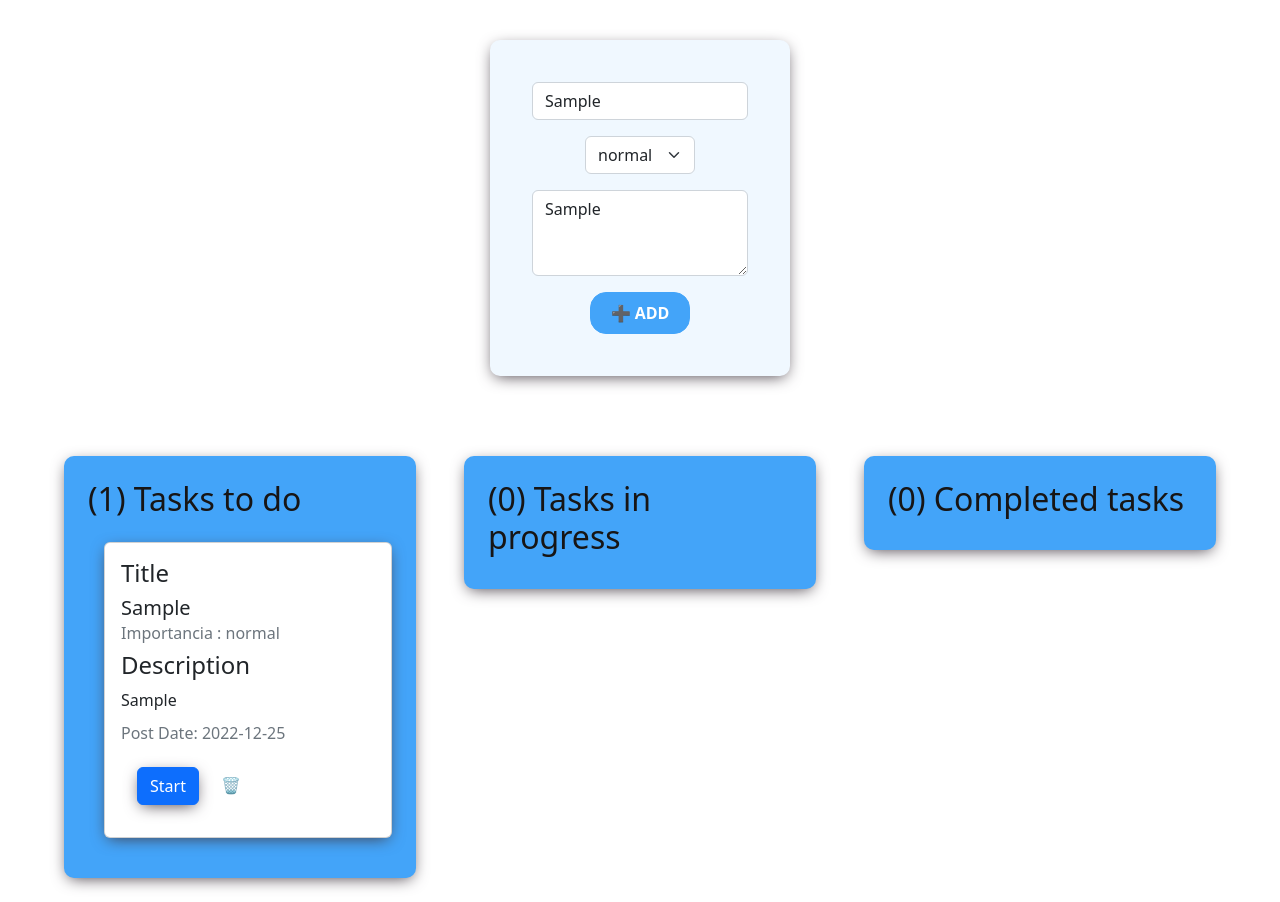
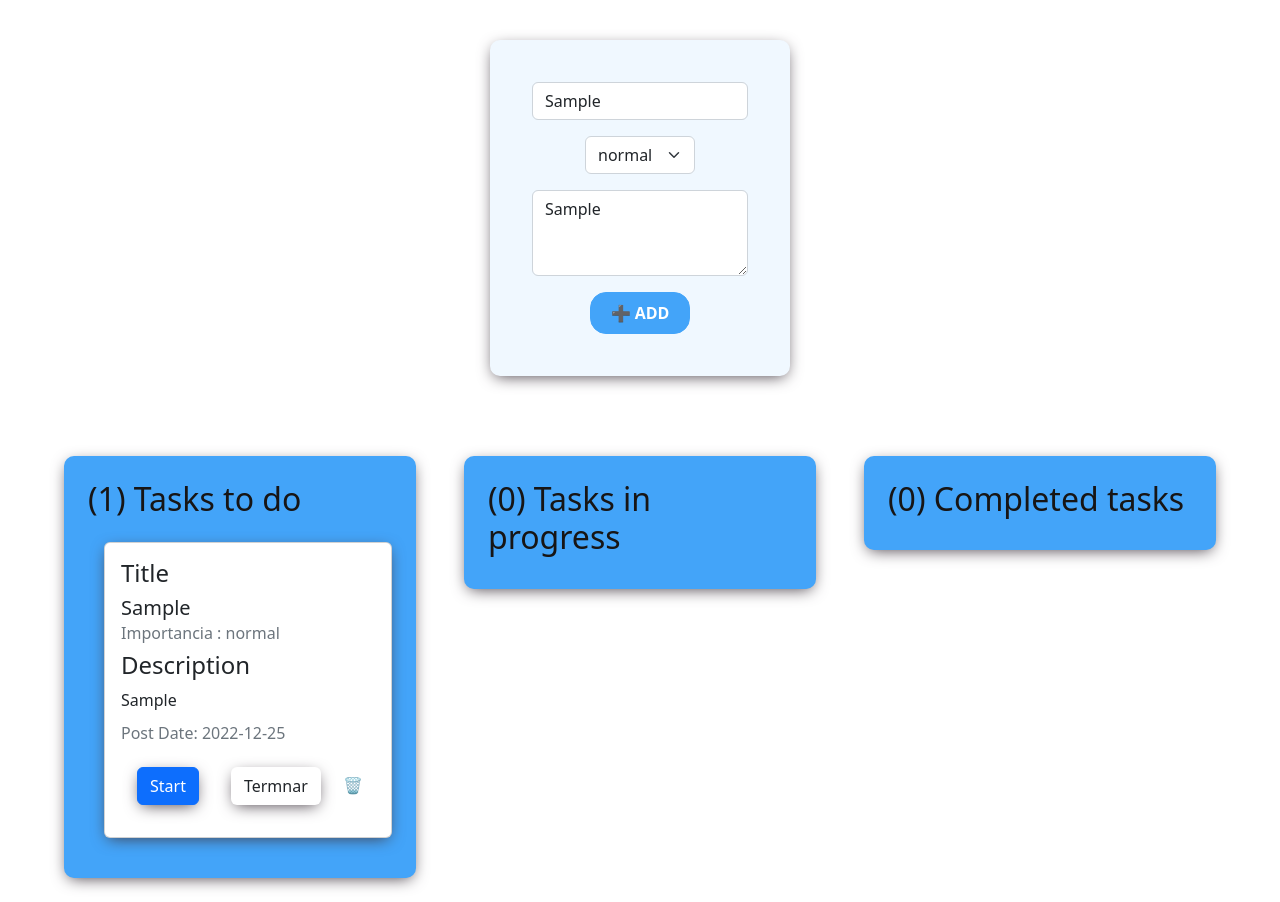
Before and after one commit to MoiFran/TaskManager, a React (Vite) app: page / in a window 1280 px wide. Both pictures are taken after typing "Sample", "Sample" into the empty fields and a click on the button "➕ ADD". Built offline with nearby package versions, Linux system fonts and the light colour scheme.

Commit message:
Update TodoTaskItem.jsx

```diff
--- a/src/components/TodoTaskItem.jsx
+++ b/src/components/TodoTaskItem.jsx
@@ -7,7 +7,7 @@ import Modal from "react-bootstrap/Modal";
 import { useState } from "react";
 import "bootstrap/dist/css/bootstrap.min.css";
 
-export const TodoTaskItem = ({ task, toStart, deleteTask }) => {
+export const TodoTaskItem = ({ task, toStart, deleteTask , finishTask}) => {
   const [show, setShow] = useState(false);
 
   const handleClose = () => {
@@ -23,6 +23,11 @@ export const TodoTaskItem = ({ task, toStart, deleteTask }) => {
 
   const gestorStart = () => {
     toStart(task.id);
+  };
+
+  const gestorTerminar =()=>{
+    finishTask(task.id);
+    console.log("work")
   };
 
   return (
@@ -51,6 +56,11 @@ export const TodoTaskItem = ({ task, toStart, deleteTask }) => {
             >
               Start
             </Button>
+            <Button
+              variant="green"
+              onClick={gestorTerminar}
+              className="btn-start"
+            > Termnar   </Button>
             <button className="btn-delete" onClick={handleShow}>
               🗑
             </button>
@@ -79,6 +89,11 @@ export const TodoTaskItem = ({ task, toStart, deleteTask }) => {
             >
               Start
             </Button>
+              <Button
+              variant="green"
+              onClick={gestorTerminar}
+              className="btn-start"
+            > Termnar   </Button>
             <button className="btn-delete" onClick={handleShow}>
               🗑
             </button>
```
